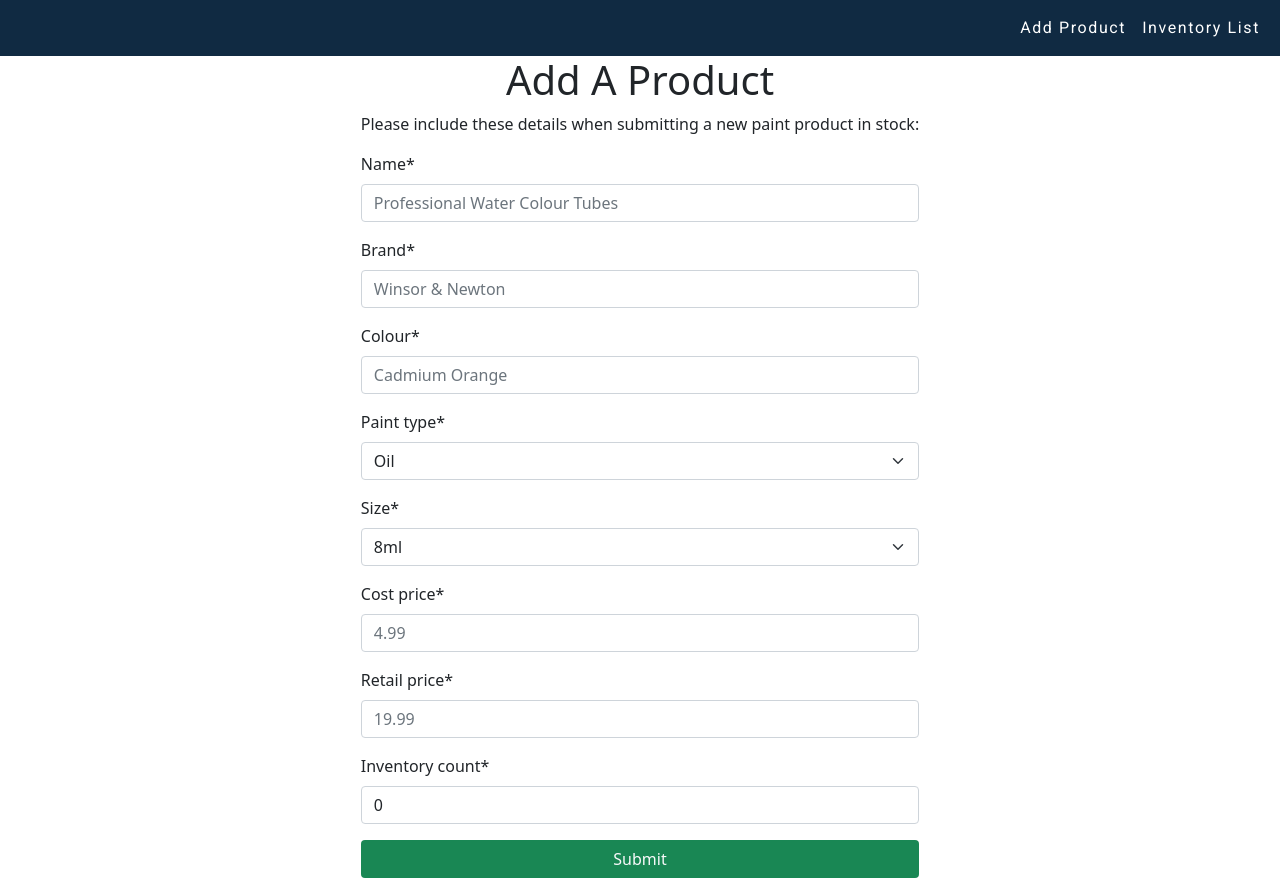
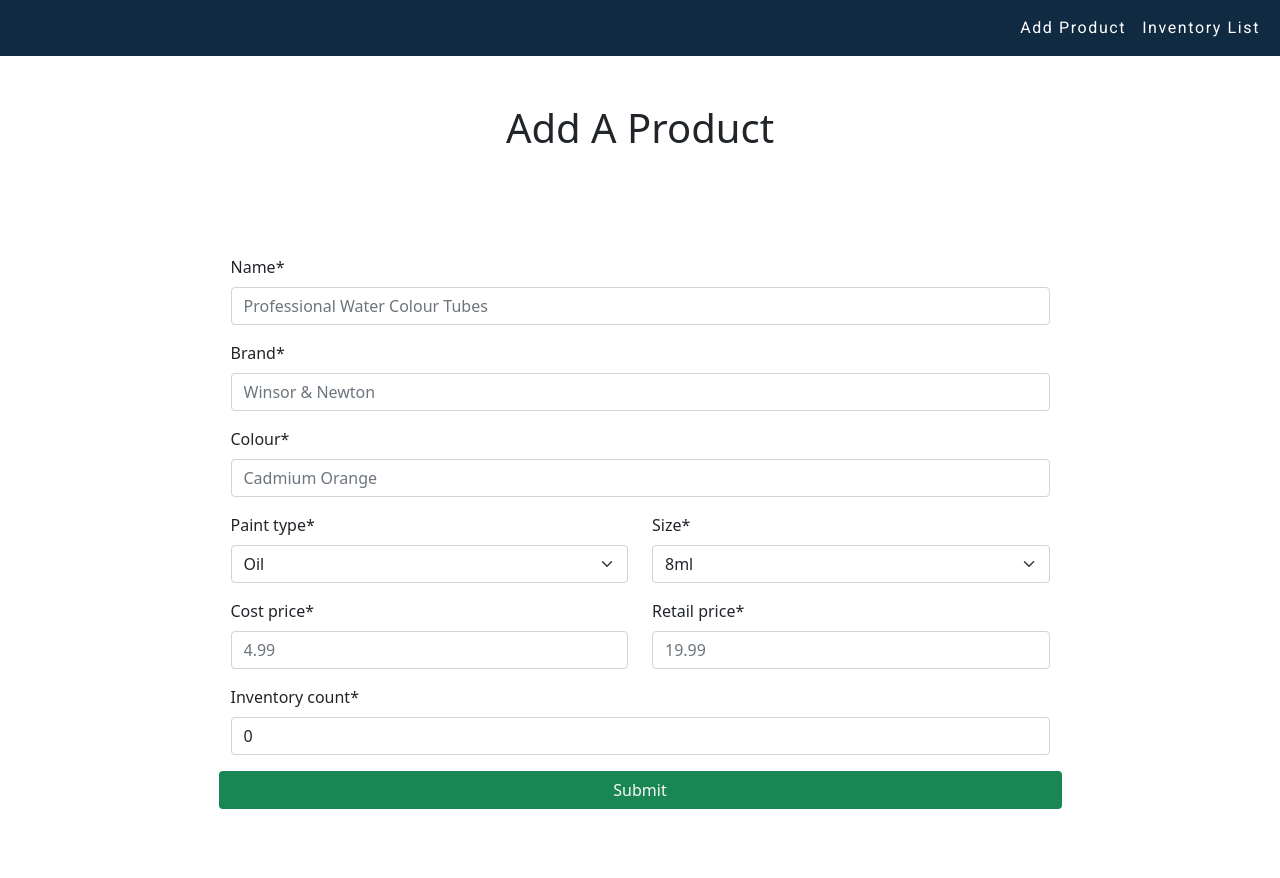
Before and after one commit to OliverCadman/shopify_backend_dev_challenge, a Django app: page /products/ in a window 1280 px wide. After the commit the page ends 809 px from the top, so only its background shows below. Run offline with Django 4.2, Linux system fonts and the light colour scheme; the visitor is signed in with stand-in values (Sample User, id 1); some libraries are stand-ins or nearby versions.

Commit message:
Adjusted layout of Product Form. Create Product List template

```diff
--- a/products/templates/products/product_form.html
+++ b/products/templates/products/product_form.html
@@ -8,16 +8,48 @@
 
 {% block content %}
     <h1>Add A Product</h1>
-    <section id="form-section">
-        <div class="form-details">
-            <p>
-                Please include these details when submitting a new paint product in stock:
-            </p>
-        </div>
-        <form method="post" action="" id="add_product" class="primary-font">
+        <form method="post" action="{% url "add_product" %}" id="add_product" class="primary-font">
        {% csrf_token %}
-       {{ form|crispy }}
+       <div class="container-fluid">
+           <div class="row">
+               <div class="col-12">
+                    {{ form.name|as_crispy_field }}
+               </div>
+               <div class="col-12">
+                    {{ form.brand|as_crispy_field }}
+               </div>
+               <div class="col-12">
+                    {{ form.colour|as_crispy_field }}
+               </div>
+           </div>
+           <div class="row">
+               <div class="col-6">
+                   {{ form.paint_type|as_crispy_field }}
+               </div>
+               <div class="col-6">
+                   {{ form.size|as_crispy_field }}
+               </div>
+               <div class="col-6">
+                   {{ form.cost_price|as_crispy_field }}
+               </div>
+               <div class="col-6">
+                   {{ form.retail_price|as_crispy_field }}
+               </div>
+           </div>
+           <div class="row">
+               <div class="col-12">
+                   {{ form.inventory_count|as_crispy_field }}
+               </div>
+           </div>
+       </div>
+       {% if form.errors %}
+            {% for field in form %}
+                {% for error in field.errors %}
+
+                    <strong>{{ field }}: {{ error|escape }}</strong>
+                {% endfor %}
+            {% endfor %}
+       {% endif %}
        <button type="submit" value="Submit" class="btn bg-success text-light w-100">Submit</button>
    </form>
-    </section>
 {% endblock %}
--- /dev/null
+++ b/products/templates/products/product_list.html
@@ -0,0 +1,5 @@
+{% extends 'base.html' %}
+
+{% block content %}
+    <h1>Hello</h1>
+{% endblock %}
```
